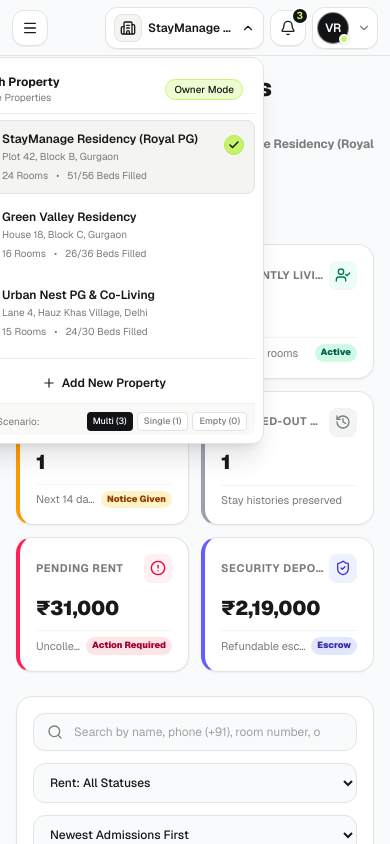
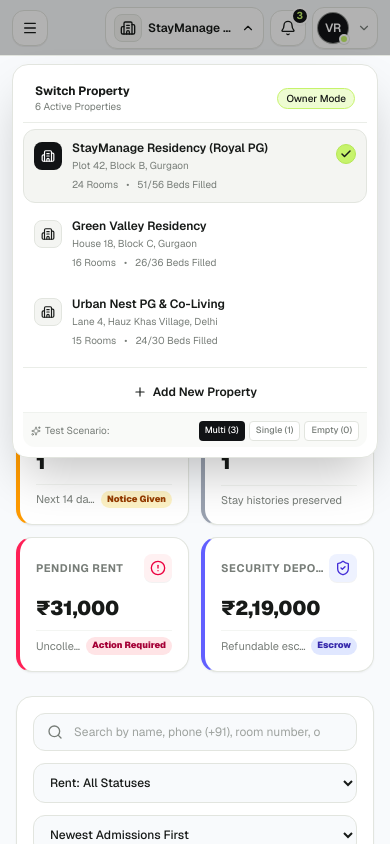
Before and after one commit to Bharat8533/pgmanager, a Next.js app in the folder Frontend/: page /owner/bookings in a window 390 px wide. Both pictures are taken after a click on the button "StayManage Residency (Royal PG)". Shown: the top 844 px of the page. Built offline with nearby package versions, Linux system fonts and the light colour scheme.

Commit message:
resolve property change modal responsiveness issue on mobile deviecs

```diff
--- a/Frontend/src/components/owner/PropertySwitcher.tsx
+++ b/Frontend/src/components/owner/PropertySwitcher.tsx
@@ -56,7 +56,14 @@ export function PropertySwitcher() {
         </button>
 
         {isOpen && (
-          <div className="absolute right-0 sm:right-0 mt-2 w-[calc(100vw-24px)] max-w-[300px] sm:w-72 rounded-xl bg-white border border-brand-border p-4 shadow-xl z-50 animate-fadeIn">
+          <>
+            {/* Mobile Backdrop Overlay */}
+            <div
+              className="fixed inset-0 bg-black/30 backdrop-blur-2xs z-40 sm:hidden"
+              onClick={() => setIsOpen(false)}
+              aria-hidden="true"
+            />
+            <div className="fixed left-3 right-3 top-16 max-w-sm mx-auto z-50 sm:absolute sm:left-auto sm:right-0 sm:top-full sm:mx-0 sm:mt-2 sm:w-72 rounded-2xl bg-white border border-brand-border p-4 shadow-2xl animate-fadeIn">
               <div className="text-center py-2 space-y-2">
                 <div className="w-10 h-10 rounded-full bg-amber-100 flex items-center justify-center mx-auto text-amber-700">
                   <Building className="w-5 h-5" />
@@ -98,6 +105,7 @@ export function PropertySwitcher() {
                 </div>
               </div>
             </div>
+          </>
         )}
       </div>
     );
@@ -137,7 +145,14 @@ export function PropertySwitcher() {
       </button>
 
       {isOpen && (
-        <div className="absolute right-0 sm:right-0 mt-2 w-[calc(100vw-24px)] max-w-[320px] sm:w-80 rounded-xl bg-white border border-brand-border shadow-xl z-50 p-2 animate-fadeIn">
+        <>
+          {/* Mobile Backdrop Overlay */}
+          <div
+            className="fixed inset-0 bg-black/30 backdrop-blur-2xs z-40 sm:hidden"
+            onClick={() => setIsOpen(false)}
+            aria-hidden="true"
+          />
+          <div className="fixed left-3 right-3 top-16 max-w-sm mx-auto z-50 sm:absolute sm:left-auto sm:right-0 sm:top-full sm:mx-0 sm:mt-2 sm:w-80 rounded-2xl bg-white border border-brand-border shadow-2xl p-2.5 animate-fadeIn">
             {/* Dropdown Header */}
             <div className="px-3 py-2 border-b border-brand-border/70 flex items-center justify-between">
               <div>
@@ -152,7 +167,7 @@ export function PropertySwitcher() {
             </div>
 
             {/* Properties List */}
-          <div className="py-1.5 max-h-60 overflow-y-auto space-y-1">
+            <div className="py-1.5 max-h-60 sm:max-h-64 overflow-y-auto space-y-1">
               {properties.map((property) => {
                 const isSelected = property.id === selectedProperty.id;
                 return (
@@ -161,16 +176,16 @@ export function PropertySwitcher() {
                     type="button"
                     onClick={() => handleSelect(property.id)}
                     className={cn(
-                    "w-full flex items-start justify-between p-2.5 rounded-lg text-left transition-colors",
+                      "w-full flex items-start justify-between p-2.5 rounded-xl text-left transition-colors",
                       isSelected
                         ? "bg-brand-offwhite border border-brand-border text-brand-charcoal"
                         : "hover:bg-brand-offwhite/60 text-brand-charcoal border border-transparent"
                     )}
                   >
-                  <div className="flex items-start gap-2.5 min-w-0">
+                    <div className="flex items-start gap-2.5 min-w-0 pr-2">
                       <div
                         className={cn(
-                        "w-7 h-7 rounded-md flex items-center justify-center flex-shrink-0 mt-0.5",
+                          "w-7 h-7 rounded-lg flex items-center justify-center flex-shrink-0 mt-0.5",
                           isSelected
                             ? "bg-brand-obsidian text-white"
                             : "bg-brand-offwhite border border-brand-border text-brand-charcoal"
@@ -182,8 +197,8 @@ export function PropertySwitcher() {
                         <p className="text-xs font-semibold text-brand-charcoal truncate">
                           {property.name}
                         </p>
-                      <p className="text-[10px] text-brand-muted flex items-center gap-1 mt-0.5">
-                        <span>{property.address}, {property.city}</span>
+                        <p className="text-[10px] text-brand-muted flex items-center gap-1 mt-0.5 truncate">
+                          <span className="truncate">{property.address}, {property.city}</span>
                         </p>
                         <div className="flex items-center gap-2 mt-1 text-[10px] text-brand-muted">
                           <span>{property.totalRooms} Rooms</span>
@@ -218,13 +233,13 @@ export function PropertySwitcher() {
             </div>
 
             {/* Demo Scenario Toggles for testing all three states */}
-          <div className="pt-2 mt-1 border-t border-brand-border/40 px-2 py-1 bg-brand-offwhite/50 rounded-b-lg">
+            <div className="pt-2 mt-1 border-t border-brand-border/40 px-2 py-1.5 bg-brand-offwhite/50 rounded-b-xl">
               <div className="flex items-center justify-between text-[10px] text-brand-muted">
-              <span className="flex items-center gap-1">
+                <span className="flex items-center gap-1 shrink-0">
                   <Sparkles className="w-2.5 h-2.5" />
                   <span>Test Scenario:</span>
                 </span>
-              <div className="flex gap-1">
+                <div className="flex gap-1 shrink-0">
                   <button
                     type="button"
                     onClick={() => setPropertyScenario("multiple")}
@@ -265,6 +280,7 @@ export function PropertySwitcher() {
               </div>
             </div>
           </div>
+        </>
       )}
     </div>
   );
```
Lines whose indentation alone changed are shown as unchanged.
